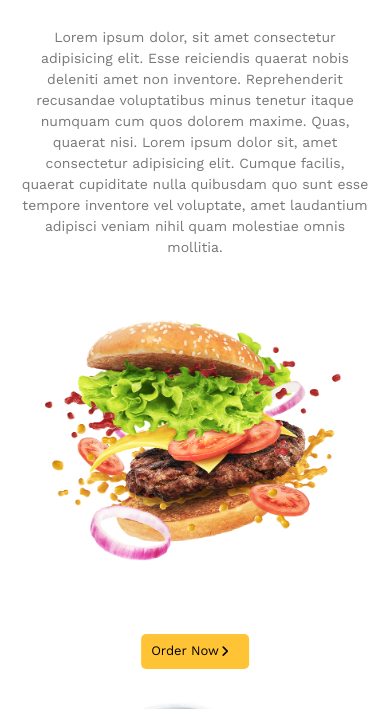
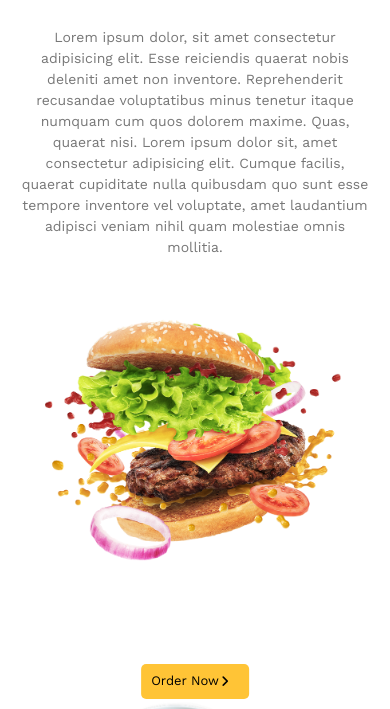
Before and after one commit to Zain5689/food, a plain HTML site: page index.html in a window 390 px wide. Shown: the part 389-1098 px from the top of the page. Drawn offline with nearby package versions, Linux system fonts and the light colour scheme.

Commit message:
Update food.css

```diff
--- a/css/food.css
+++ b/css/food.css
@@ -286,7 +286,7 @@ main .landing button:hover{
 
 @media (max-width: 767px){
   main .landing button {
-    bottom: -120px;
+    bottom: -150px;
 }
 }
 main .landing button i {
```
